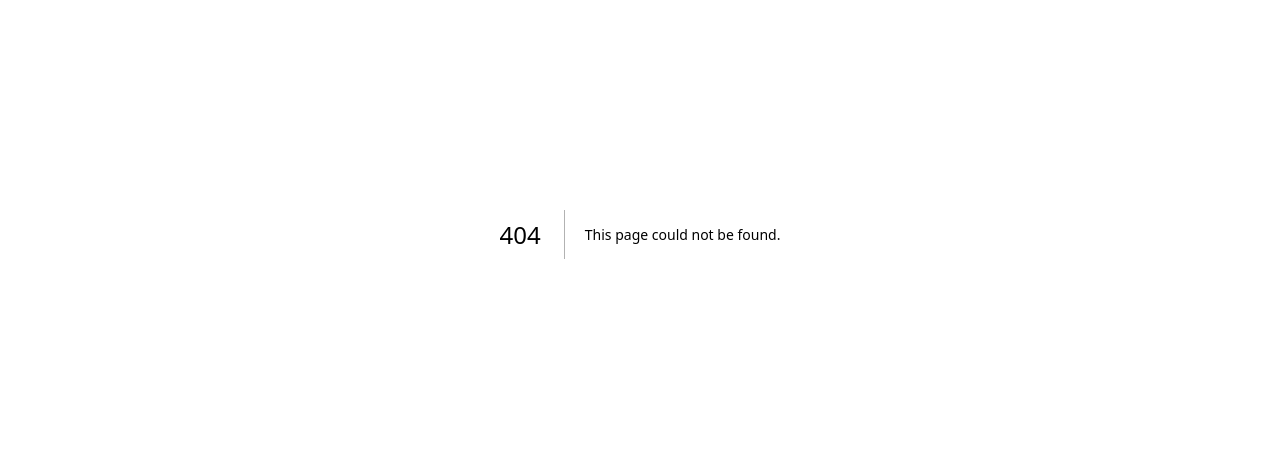
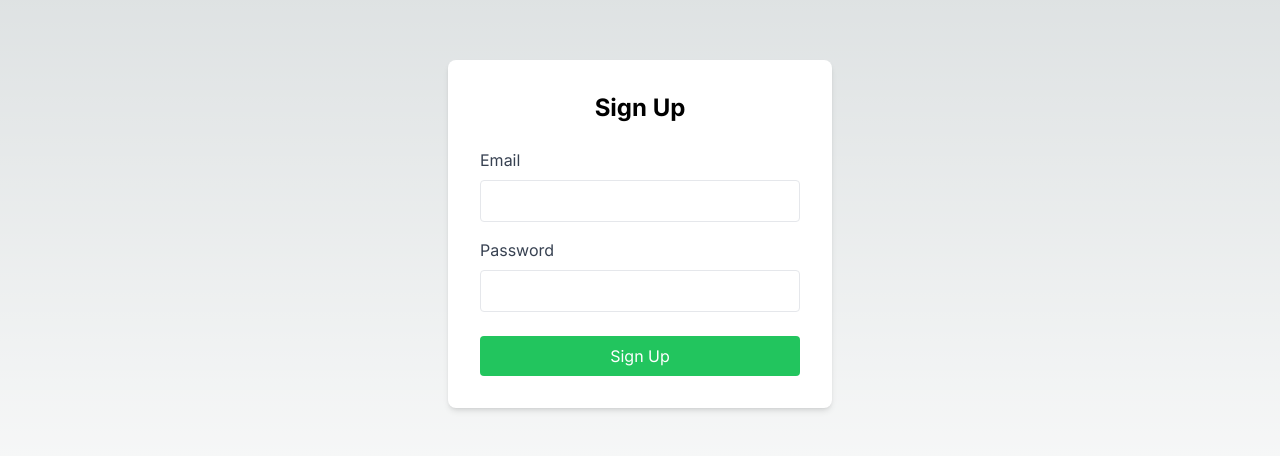
Before and after one commit to timonschramm/Hyking, a Next.js app in the folder nextjs-fastapi/: page /signup in a window 1280 px wide. Before the commit this address had no page. Shown: the part 166-622 px from the top of the page. Built offline with nearby package versions, Linux system fonts and the light colour scheme.

Commit message:
feature: added login

```diff
--- /dev/null
+++ b/nextjs-fastapi/app/components/LoginForm.tsx
@@ -0,0 +1,77 @@
+'use client';
+
+import { useState } from 'react';
+import { useRouter } from 'next/navigation';
+
+export default function LoginForm() {
+  const [email, setEmail] = useState('');
+  const [password, setPassword] = useState('');
+  const [error, setError] = useState('');
+  const router = useRouter();
+
+  const handleSubmit = async (e: React.FormEvent) => {
+    e.preventDefault();
+    try {
+      const res = await fetch('/api/py/login', {
+        method: 'POST',
+        headers: {
+          'Content-Type': 'application/json',
+        },
+        body: JSON.stringify({ email, password }),
+      });
+
+      const data = await res.json();
+
+      if (!res.ok) {
+        throw new Error(data.detail || 'Login failed');
+      }
+
+      // Store token in localStorage
+      localStorage.setItem('token', data.access_token);
+      router.push('/dashboard'); // Redirect to dashboard
+    } catch (err: any) {
+      setError(err.message);
+    }
+  };
+
+  return (
+    <div className="min-h-screen flex items-center justify-center">
+      <form onSubmit={handleSubmit} className="bg-white p-8 rounded-lg shadow-md w-96">
+        <h2 className="text-2xl font-bold mb-6 text-center">Login</h2>
+        {error && <p className="text-red-500 mb-4">{error}</p>}
+        <div className="mb-4">
+          <label className="block text-gray-700 mb-2" htmlFor="email">
+            Email
+          </label>
+          <input
+            type="email"
+            id="email"
+            value={email}
+            onChange={(e) => setEmail(e.target.value)}
+            className="w-full p-2 border rounded"
+            required
+          />
+        </div>
+        <div className="mb-6">
+          <label className="block text-gray-700 mb-2" htmlFor="password">
+            Password
+          </label>
+          <input
+            type="password"
+            id="password"
+            value={password}
+            onChange={(e) => setPassword(e.target.value)}
+            className="w-full p-2 border rounded"
+            required
+          />
+        </div>
+        <button
+          type="submit"
+          className="w-full bg-blue-500 text-white p-2 rounded hover:bg-blue-600"
+        >
+          Login
+        </button>
+      </form>
+    </div>
+  );
+}
--- /dev/null
+++ b/nextjs-fastapi/app/components/SignupForm.tsx
@@ -0,0 +1,75 @@
+'use client';
+
+import { useState } from 'react';
+import { useRouter } from 'next/navigation';
+
+export default function SignupForm() {
+  const [email, setEmail] = useState('');
+  const [password, setPassword] = useState('');
+  const [error, setError] = useState('');
+  const router = useRouter();
+
+  const handleSubmit = async (e: React.FormEvent) => {
+    e.preventDefault();
+    try {
+      const res = await fetch('/api/py/signup', {
+        method: 'POST',
+        headers: {
+          'Content-Type': 'application/json',
+        },
+        body: JSON.stringify({ email, password }),
+      });
+
+      const data = await res.json();
+
+      if (!res.ok) {
+        throw new Error(data.detail || 'Signup failed');
+      }
+
+      router.push('/login'); // Redirect to login page
+    } catch (err: any) {
+      setError(err.message);
+    }
+  };
+
+  return (
+    <div className="min-h-screen flex items-center justify-center">
+      <form onSubmit={handleSubmit} className="bg-white p-8 rounded-lg shadow-md w-96">
+        <h2 className="text-2xl font-bold mb-6 text-center">Sign Up</h2>
+        {error && <p className="text-red-500 mb-4">{error}</p>}
+        <div className="mb-4">
+          <label className="block text-gray-700 mb-2" htmlFor="email">
+            Email
+          </label>
+          <input
+            type="email"
+            id="email"
+            value={email}
+            onChange={(e) => setEmail(e.target.value)}
+            className="w-full p-2 border rounded"
+            required
+          />
+        </div>
+        <div className="mb-6">
+          <label className="block text-gray-700 mb-2" htmlFor="password">
+            Password
+          </label>
+          <input
+            type="password"
+            id="password"
+            value={password}
+            onChange={(e) => setPassword(e.target.value)}
+            className="w-full p-2 border rounded"
+            required
+          />
+        </div>
+        <button
+          type="submit"
+          className="w-full bg-green-500 text-white p-2 rounded hover:bg-green-600"
+        >
+          Sign Up
+        </button>
+      </form>
+    </div>
+  );
+}
--- /dev/null
+++ b/nextjs-fastapi/app/dashboard/page.tsx
@@ -0,0 +1,55 @@
+'use client';
+
+import { useEffect, useState } from 'react';
+import { useRouter } from 'next/navigation';
+
+export default function DashboardPage() {
+  const router = useRouter();
+  const [email, setEmail] = useState<string | null>(null);
+
+  useEffect(() => {
+    // Check if user is authenticated
+    const token = localStorage.getItem('token');
+    if (!token) {
+      router.push('/login');
+      return;
+    }
+
+    // Decode the JWT token to get the email (this is a simple way - in production use proper JWT verification)
+    try {
+      const payload = JSON.parse(atob(token.split('.')[1]));
+      setEmail(payload.sub);
+    } catch (error) {
+      localStorage.removeItem('token');
+      router.push('/login');
+    }
+  }, [router]);
+
+  const handleLogout = () => {
+    localStorage.removeItem('token');
+    router.push('/login');
+  };
+
+  if (!email) {
+    return <div>Loading...</div>;
+  }
+
+  return (
+    <div className="min-h-screen p-8">
+      <div className="max-w-4xl mx-auto">
+        <div className="flex justify-between items-center mb-8">
+          <h1 className="text-2xl font-bold">Dashboard</h1>
+          <button
+            onClick={handleLogout}
+            className="bg-red-500 text-white px-4 py-2 rounded hover:bg-red-600"
+          >
+            Logout
+          </button>
+        </div>
+        <div className="bg-white p-6 rounded-lg shadow-md">
+          <p className="text-gray-700">Welcome, {email}!</p>
+        </div>
+      </div>
+    </div>
+  );
+}
--- /dev/null
+++ b/nextjs-fastapi/app/login/page.tsx
@@ -0,0 +1,5 @@
+import LoginForm from '../components/LoginForm';
+
+export default function LoginPage() {
+  return <LoginForm />;
+}
--- /dev/null
+++ b/nextjs-fastapi/app/signup/page.tsx
@@ -0,0 +1,5 @@
+import SignupForm from '../components/SignupForm';
+
+export default function SignupPage() {
+  return <SignupForm />;
+}
```
Also changed, not shown: nextjs-fastapi/requirements.txt, 2 other files (tests, documents, lock files or other folders).
